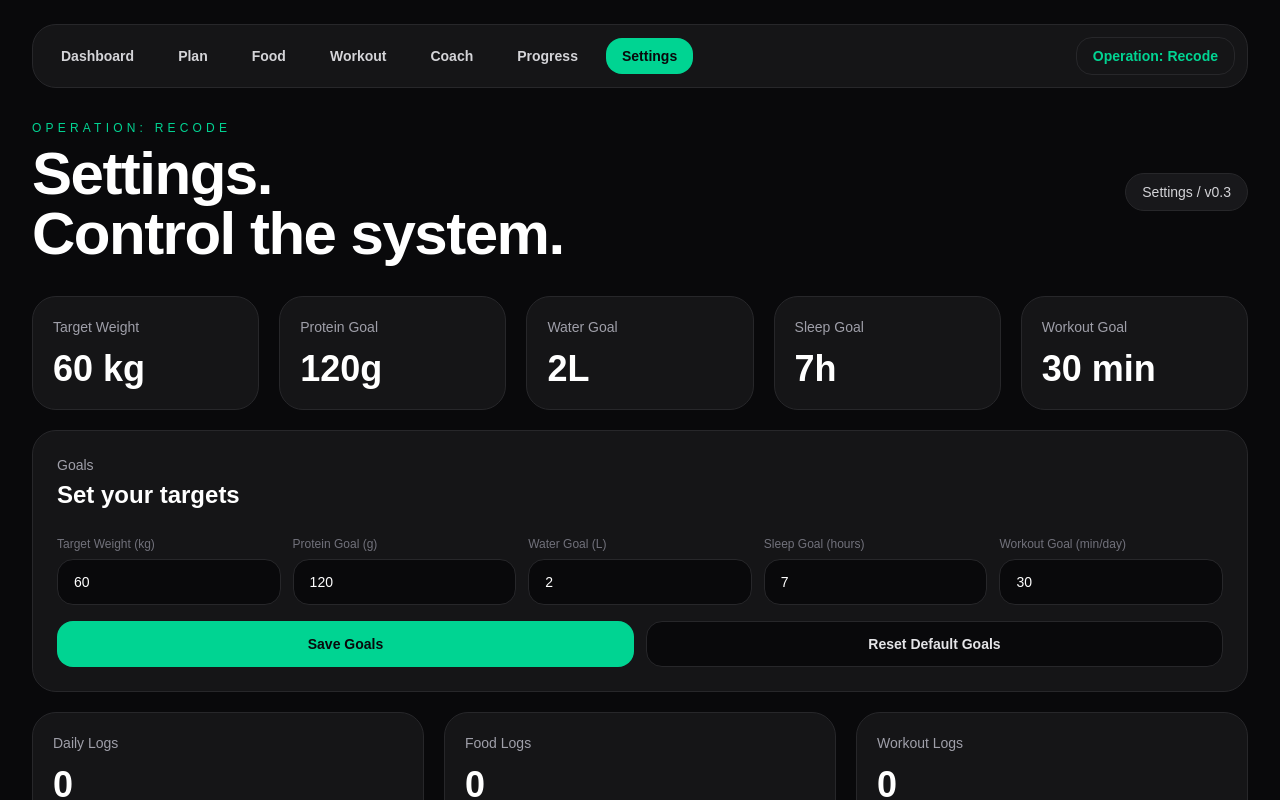
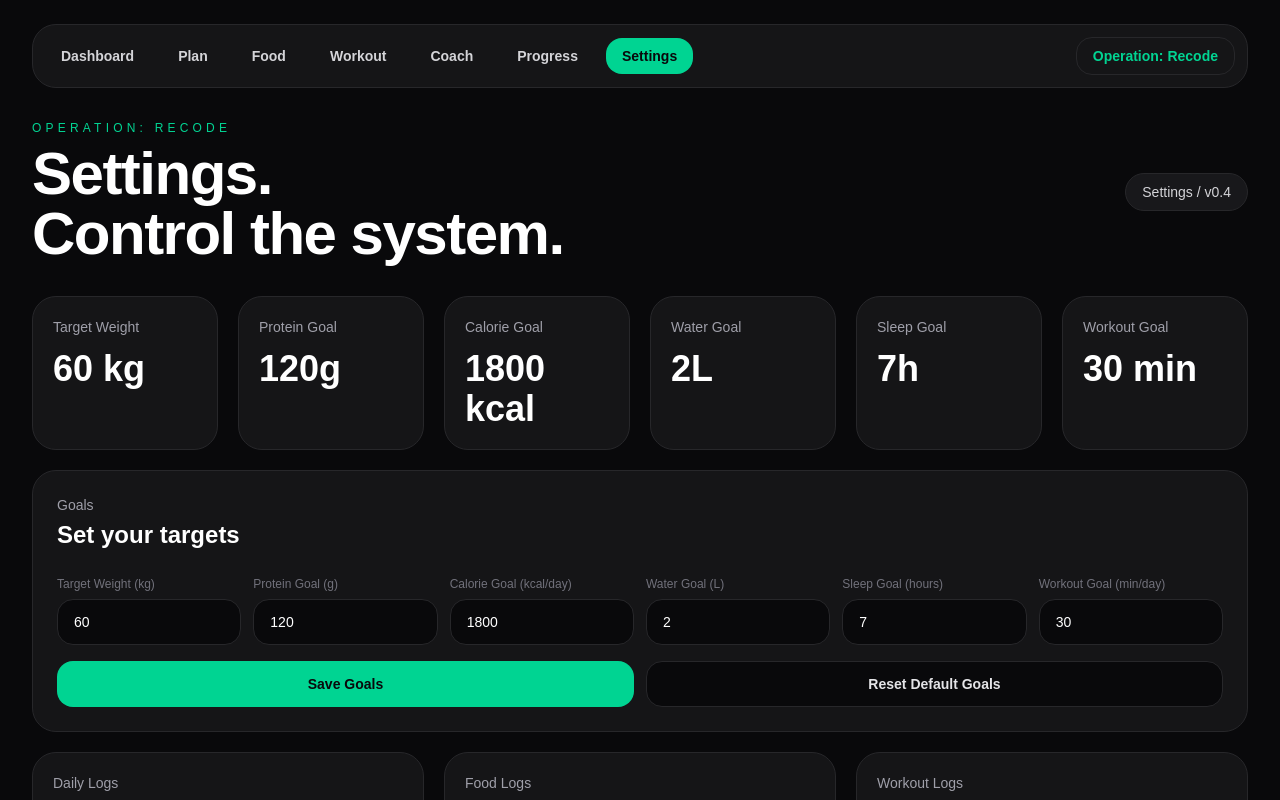
Before and after one commit to ptjaijai/operation-recode, a Next.js app: page /settings in a window 1280 px wide. Shown: the top 800 px of the page. Built offline with nearby package versions, Linux system fonts and the light colour scheme.

Commit message:
Add calorie goal setting

```diff
--- a/app/settings/page.tsx
+++ b/app/settings/page.tsx
@@ -13,6 +13,7 @@ const storageKeys = {
 type Goals = {
   targetWeight: number;
   proteinGoal: number;
+  calorieGoal: number;
   waterGoal: number;
   sleepGoal: number;
   workoutGoal: number;
@@ -30,6 +31,7 @@ type BackupData = {
 const defaultGoals: Goals = {
   targetWeight: 60,
   proteinGoal: 120,
+  calorieGoal: 1800,
   waterGoal: 2,
   sleepGoal: 7,
   workoutGoal: 30,
@@ -63,6 +65,10 @@ function loadGoals(): Goals {
         typeof parsed.proteinGoal === "number"
           ? parsed.proteinGoal
           : defaultGoals.proteinGoal,
+      calorieGoal:
+        typeof parsed.calorieGoal === "number"
+          ? parsed.calorieGoal
+          : defaultGoals.calorieGoal,
       waterGoal:
         typeof parsed.waterGoal === "number"
           ? parsed.waterGoal
@@ -83,7 +89,7 @@ function loadGoals(): Goals {
 
 function createBackup(): BackupData {
   return {
-    version: "operation-recode-backup-v3",
+    version: "operation-recode-backup-v4",
     exportedAt: new Date().toISOString(),
     goals: loadGoals(),
     daily: safeParseArray(localStorage.getItem(storageKeys.daily)),
@@ -119,7 +125,7 @@ export default function SettingsPage() {
 
   function saveGoals() {
     localStorage.setItem(storageKeys.goals, JSON.stringify(goals));
-    setStatus("Goals saved. Dashboard, Food, Plan, Coach, and Progress can use these targets.");
+    setStatus("Goals saved. Other pages can now use these targets.");
   }
 
   function resetGoals() {
@@ -177,17 +183,9 @@ export default function SettingsPage() {
     try {
       const parsed = JSON.parse(importText) as Partial<BackupData>;
 
-      if (!Array.isArray(parsed.daily)) {
-        throw new Error("Missing daily data");
-      }
-
-      if (!Array.isArray(parsed.food)) {
-        throw new Error("Missing food data");
-      }
-
-      if (!Array.isArray(parsed.workout)) {
-        throw new Error("Missing workout data");
-      }
+      if (!Array.isArray(parsed.daily)) throw new Error("Missing daily data");
+      if (!Array.isArray(parsed.food)) throw new Error("Missing food data");
+      if (!Array.isArray(parsed.workout)) throw new Error("Missing workout data");
 
       localStorage.setItem(storageKeys.daily, JSON.stringify(parsed.daily));
       localStorage.setItem(storageKeys.food, JSON.stringify(parsed.food));
@@ -203,6 +201,10 @@ export default function SettingsPage() {
             typeof parsed.goals.proteinGoal === "number"
               ? parsed.goals.proteinGoal
               : defaultGoals.proteinGoal,
+          calorieGoal:
+            typeof parsed.goals.calorieGoal === "number"
+              ? parsed.goals.calorieGoal
+              : defaultGoals.calorieGoal,
           waterGoal:
             typeof parsed.goals.waterGoal === "number"
               ? parsed.goals.waterGoal
@@ -263,13 +265,14 @@ export default function SettingsPage() {
           </div>
 
           <div className="rounded-full border border-zinc-800 bg-zinc-900 px-4 py-2 text-sm text-zinc-300">
-            Settings / v0.3
+            Settings / v0.4
           </div>
         </nav>
 
-        <section className="grid gap-5 md:grid-cols-5">
+        <section className="grid gap-5 md:grid-cols-3 xl:grid-cols-6">
           <StatCard label="Target Weight" value={`${goals.targetWeight} kg`} />
           <StatCard label="Protein Goal" value={`${goals.proteinGoal}g`} />
+          <StatCard label="Calorie Goal" value={`${goals.calorieGoal} kcal`} />
           <StatCard label="Water Goal" value={`${goals.waterGoal}L`} />
           <StatCard label="Sleep Goal" value={`${goals.sleepGoal}h`} />
           <StatCard label="Workout Goal" value={`${goals.workoutGoal} min`} />
@@ -279,7 +282,7 @@ export default function SettingsPage() {
           <p className="text-sm text-zinc-400">Goals</p>
           <h2 className="mt-1 text-2xl font-bold">Set your targets</h2>
 
-          <div className="mt-5 grid gap-3 md:grid-cols-5">
+          <div className="mt-5 grid gap-3 md:grid-cols-3 xl:grid-cols-6">
             <Input
               label="Target Weight (kg)"
               type="number"
@@ -296,6 +299,15 @@ export default function SettingsPage() {
               value={String(goals.proteinGoal)}
               onChange={(value) =>
                 setGoals({ ...goals, proteinGoal: Number(value) })
+              }
+            />
+
+            <Input
+              label="Calorie Goal (kcal/day)"
+              type="number"
+              value={String(goals.calorieGoal)}
+              onChange={(value) =>
+                setGoals({ ...goals, calorieGoal: Number(value) })
               }
             />
 
```
